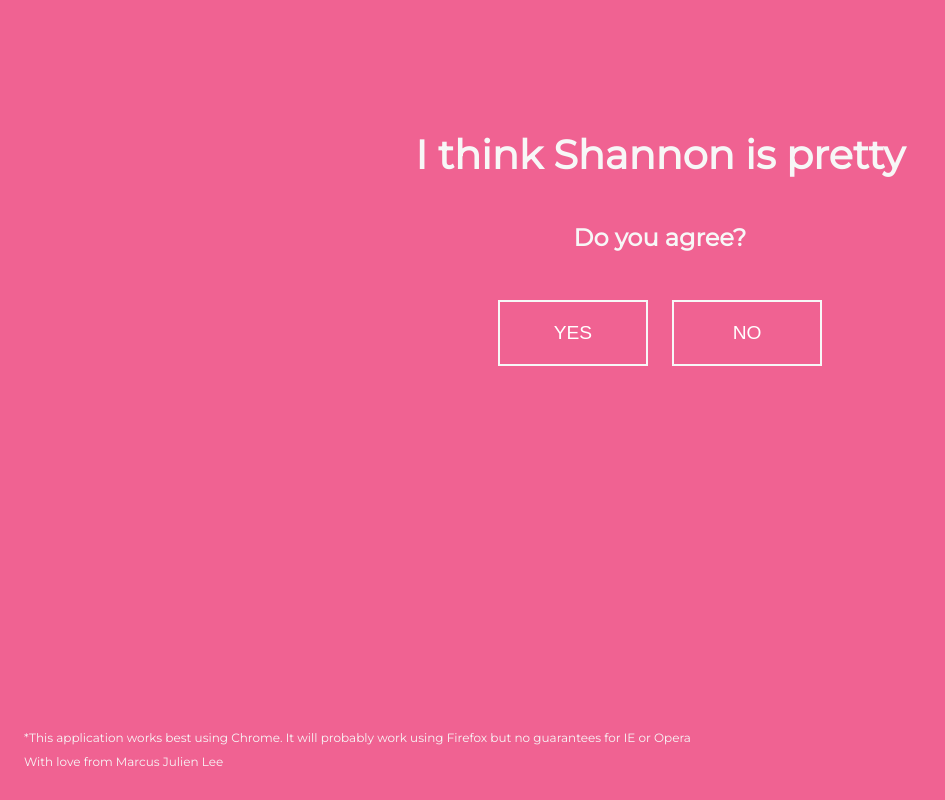
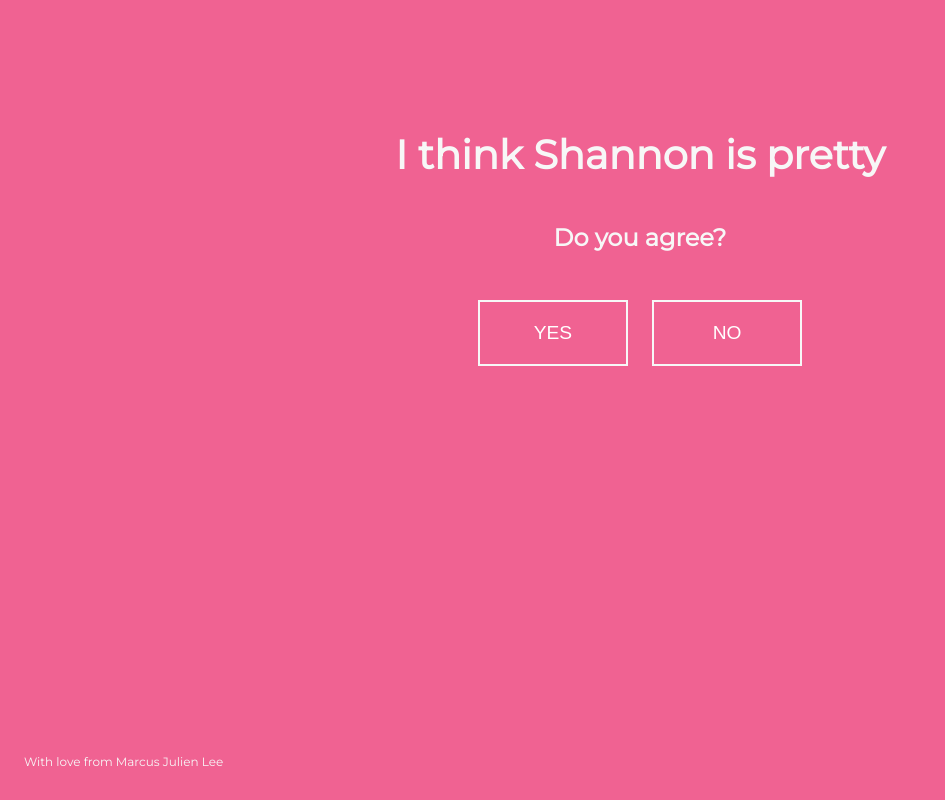
Before and after one commit to marcusjulienlee/shannonispretty, a plain HTML site: page index.html in a window 1280 px wide. Both pictures are taken after a click on the button "NO". Shown: the whole page, without its empty margins (0-945 px from the left). Drawn offline with nearby package versions, Linux system fonts and the light colour scheme.

Commit message:
new clone, changed styles, added count to click handler

```diff
--- a/js/index.js
+++ b/js/index.js
@@ -5,12 +5,23 @@ $(document).ready(function() {
     $('.modal-wrap').toggleClass('open');
     $('.heart').delay(600).fadeIn(1000);
   });
+
+  var count = 0;
   $('#no-btn').click(function() {
-    $('.intro').effect('shake', {
-      times: 5,
-      distance: 50
-    }, 1200);
+    count = count + 1;
+    if (count < 5) {
+      $('.intro').effect('shake', {
+        distance: 100,
+        duration: 800,
+      })
+    } else {
+      alert("fuck you dude");
+    };
+    if ( count == 3) {
+      alert("How dare you deny Shannon's prettyness?!")
+    }
   });
+
   $('.modal-wrap').click(function() {
     $('.modal-wrap').removeClass('open');
   });
--- a/scss/style.scss
+++ b/scss/style.scss
@@ -22,7 +22,7 @@ h1 {
   width: 100%;
   line-height: 3.5em;
   text-align: center;
-  padding: 100px 20px;
+  padding: 100px 0;
   background-size: cover;
   height: 100%;
 }
@@ -33,7 +33,6 @@ h1 {
   max-height: 150px;
   line-height: 1em;
   bottom: 0;
-/*  padding-bottom: 20px;
   padding-left: 1em;*/
   padding: 0px 2em 20px 2em;
   margin: 0 auto;
```
Also changed, not shown: index.html (+0 -1 lines), css/style.css.
